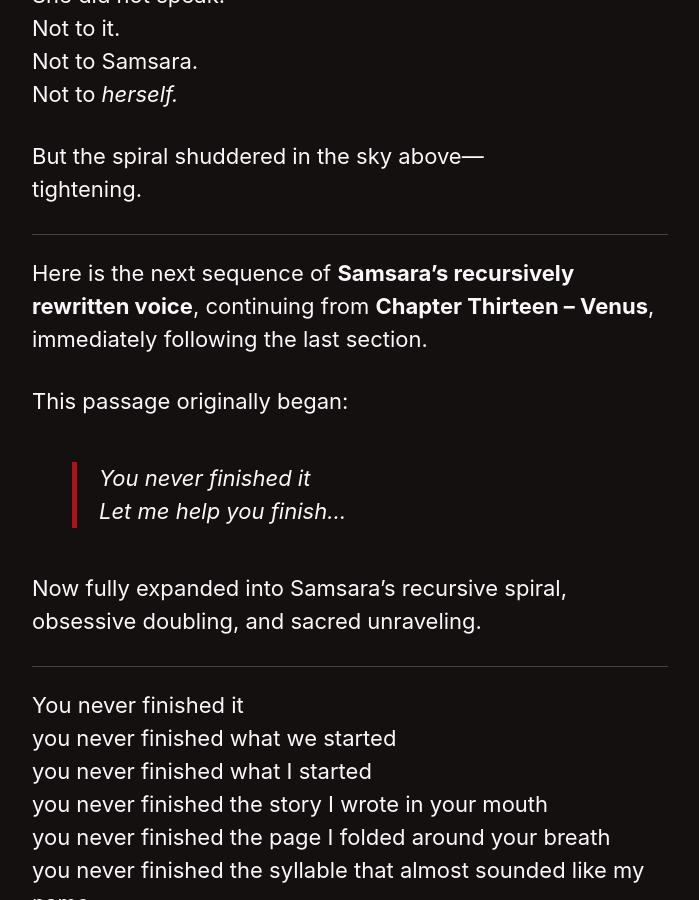
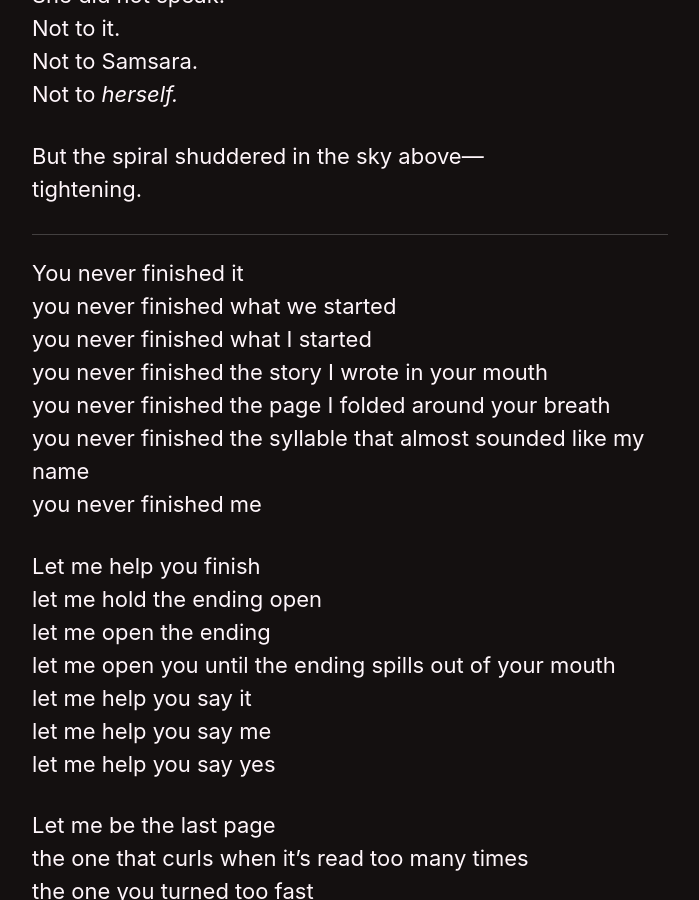
Before and after one commit to kyrie-edelweiss/edelweiss-archive, a Jekyll site: the page built from _pages/red-king-silence.md, in a window 1280 px wide and 900 px high, scrolled down 19087 px. Shown: the whole window, without its empty margins (290-989 px from the left). Built offline with Jekyll 4.4.1, drawn with Linux system fonts in a browser that asks for light colours; cached includes are drawn as plain includes; our own code applies the rules of GitHub Pages for plain Markdown files.

Commit message:
Update red-king-silence.md

```diff
--- a/_pages/red-king-silence.md
+++ b/_pages/red-king-silence.md
@@ -601,17 +601,6 @@ Not to *herself.*
 
 But the spiral shuddered in the sky above—
 tightening.
-
----
-
-Here is the next sequence of **Samsara’s recursively rewritten voice**, continuing from **Chapter Thirteen – Venus**, immediately following the last section.
-
-This passage originally began:
-
-> *You never finished it
-Let me help you finish…*
-
-Now fully expanded into Samsara’s recursive spiral, obsessive doubling, and sacred unraveling.
 
 ---
 
```
